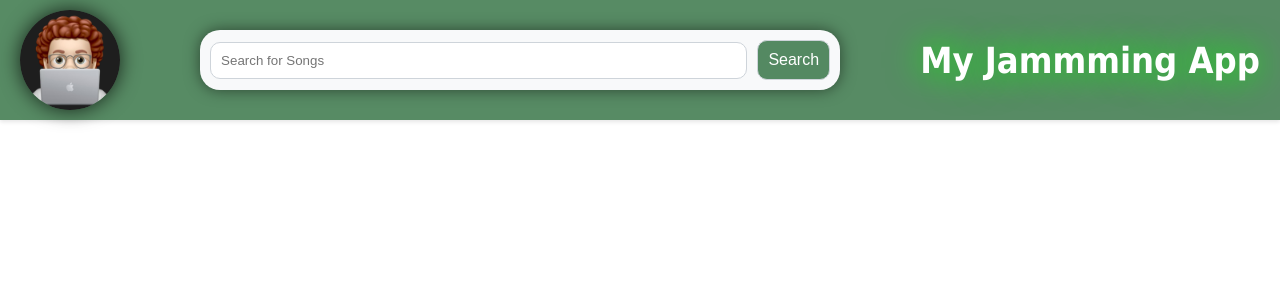
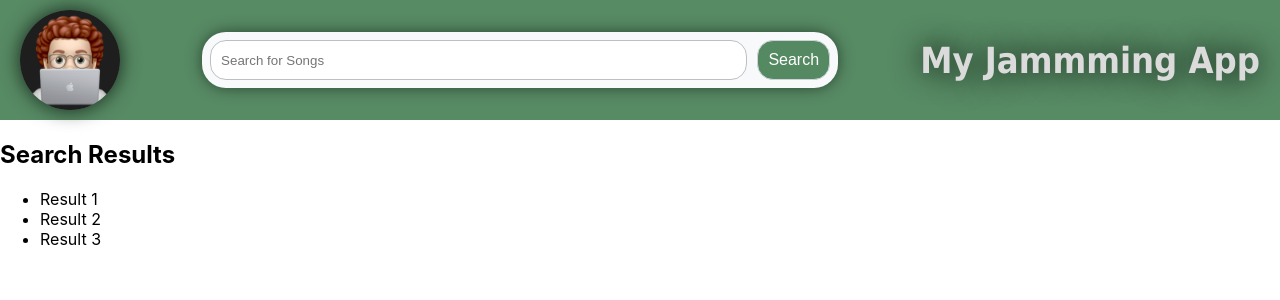
Before and after one commit to MAUS1079/jammming, a React (Create React App) app: page / in a window 1280 px wide. Shown: the top 300 px of the page. Built offline with nearby package versions, Linux system fonts and the light colour scheme.

Commit message:
SearchResults component created Header component converted to module css

```diff
--- a/src/App/App.css
+++ b/src/App/App.css
@@ -1,3 +1,3 @@
-.app {
+.app{
 
 }
--- a/src/App/App.js
+++ b/src/App/App.js
@@ -1,10 +1,12 @@
 import './App.css';
 import Header from '../Components/Header/Header';
+import SearchResults from '../Components/SearchResults/SearchResults';
 
 function App() {
   return (
     <>
       <Header />
+      <SearchResults />
     </>
   );
 }
--- a/src/Components/Header/Header.component.css
+++ /dev/null
@@ -1,57 +0,0 @@
-header {
-  display: flex;
-  justify-content: space-between;
-  align-items: center;
-  padding: 10px 20px;
-  background-color:rgba(0, 80, 20, 0.66);
-  box-shadow: 0 2px 4px rgba(0, 0, 0, 0.1);
-  font-family: Tahoma, sans-serif;
-  font-color: rgba(255, 255, 255, 0.8);
-  color: white;
-}
-
-.avatar {
-  width: 100px;
-  height: 100px;
-  border-radius: 50%;
-  object-fit: cover;
-  box-shadow: 0 0 20px rgba(0, 0, 0, 0.75);
-}
-
-.searchBar {
-    display: flex;
-    justify-content: center;
-    align-items: center;
-    padding: 10px;
-    width: 50%;
-    border-radius: 20px;
-    background-color: #f8f9fa;
-    box-shadow: 0 0 15px rgba(0, 0, 0, 0.5);
-}
-
-input {
-    padding: 10px;
-    border: 1px solid #ced4da;
-    border-radius: 10px;
-    width: 100%;
-    height: 75%;
-}
-
-button {
-    padding: 10px;
-    border: 1px solid #ced4da;
-    border-radius: 10px;
-    background-color:rgba(0, 80, 20, 0.66);
-    color: white;
-    font-size: 16px;
-    margin-left: 10px;
-    height: 100%;
-}
-
-h1 {
-  font-size: 36px;
-  margin: 0;
-   text-shadow: 0 0 15px rgb(9, 255, 0);
-  text-shadow: 0 0 25px rgba(9, 255, 0, 0.66);
-  text-shadow: 0 0 35px rgb(9, 255, 0.33);
-}
--- a/src/Components/Header/Header.js
+++ b/src/Components/Header/Header.js
@@ -1,11 +1,11 @@
 import avatar from '../../Resources/Avatar.png';
-import './Header.component.css';
+import styles from './Header.module.css';
 
 export default function Header() {
     return (
         <header>
-            <img className='avatar' src={avatar} alt='Avatar' />
-            <div className='searchBar'>
+            <img className={styles.avatar} src={avatar} alt='Avatar' />
+            <div className={styles.searchbar}>
                 <input type='text' placeholder='Search for Songs' />
                 <button>Search</button>
             </div>
--- /dev/null
+++ b/src/Components/Header/Header.module.css
@@ -0,0 +1,56 @@
+header {
+  display: flex;
+  justify-content: space-between;
+  align-items: center;
+  padding: 10px 20px;
+  background-color:rgba(0, 80, 20, 0.66);
+  font-family: Tahoma, sans-serif;
+  color: rgba(255, 255, 255, 0.8);
+}
+
+.avatar {
+  width: 100px;
+  height: 100px;
+  border-radius: 50%;
+  object-fit: cover;
+  box-shadow: 0 0 20px rgba(0, 0, 0, 0.75);
+}
+
+.searchbar {
+  display: flex;
+  padding: 8px;
+  width: 50%;
+  border-radius: 24px;
+  background-color: #f8f9fa;
+  box-shadow: 0 0 15px rgba(0, 0, 0, 0.5);
+}
+
+.searchbar input {
+  padding: 10px;
+  border: 1px solid rgb(189, 192, 194);
+  border-radius: 16px;
+  width: 100%;
+}
+
+.searchbar input:focus {
+  outline: none;
+  border-color: rgba(0, 80, 20, 0.66);
+}
+
+.searchbar button {
+  padding: 10px;
+  border: 1px solid #ced4da;
+  border-radius: 16px;
+  background-color:rgba(0, 80, 20, 0.66);
+  color: white;
+  font-size: 16px;
+  margin-left: 10px;
+  height: 100%;
+}
+
+header h1 {
+  font-size: 36px;
+  margin: 0;
+  color: #dbdbdb;
+  text-shadow: 0 0 30px rgba(0, 0, 0, 1);
+}
--- /dev/null
+++ b/src/Components/SearchResults/SearchResults.js
@@ -0,0 +1,14 @@
+import styles from './SearchResults.module.css';
+
+export default function SearchResults() {
+  return (
+      <div className={styles.container}>
+      <h2>Search Results</h2>
+      <ul>
+        <li>Result 1</li>
+        <li>Result 2</li>
+        <li>Result 3</li>
+      </ul>
+    </div>
+  );
+}
--- /dev/null
+++ b/src/Components/SearchResults/SearchResults.module.css
@@ -0,0 +1,6 @@
+.container {
+
+    flex-wrap: wrap;
+    justify-content: center;
+    margin: auto;
+}
```
Also changed, not shown: package.json (line endings or trailing spaces).
